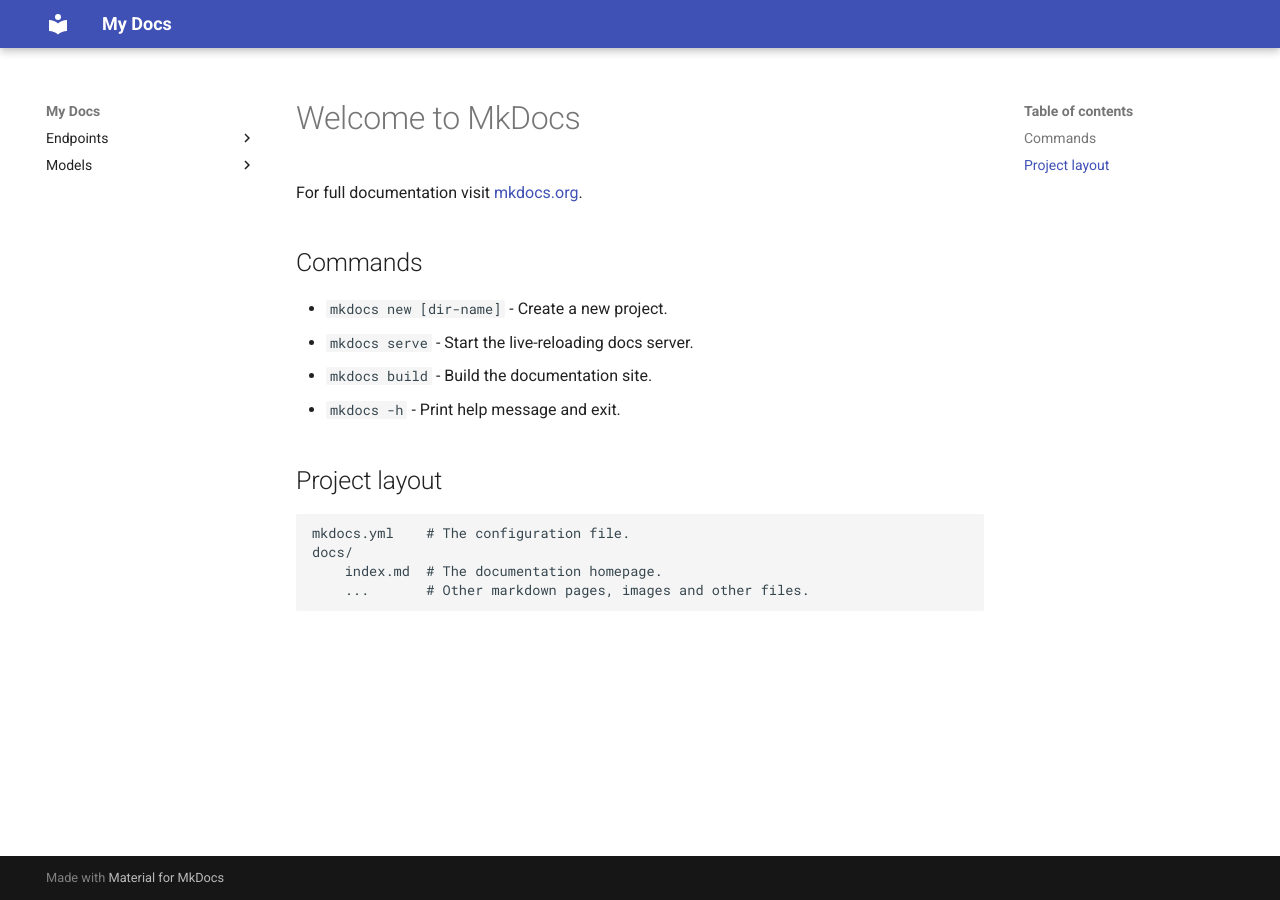
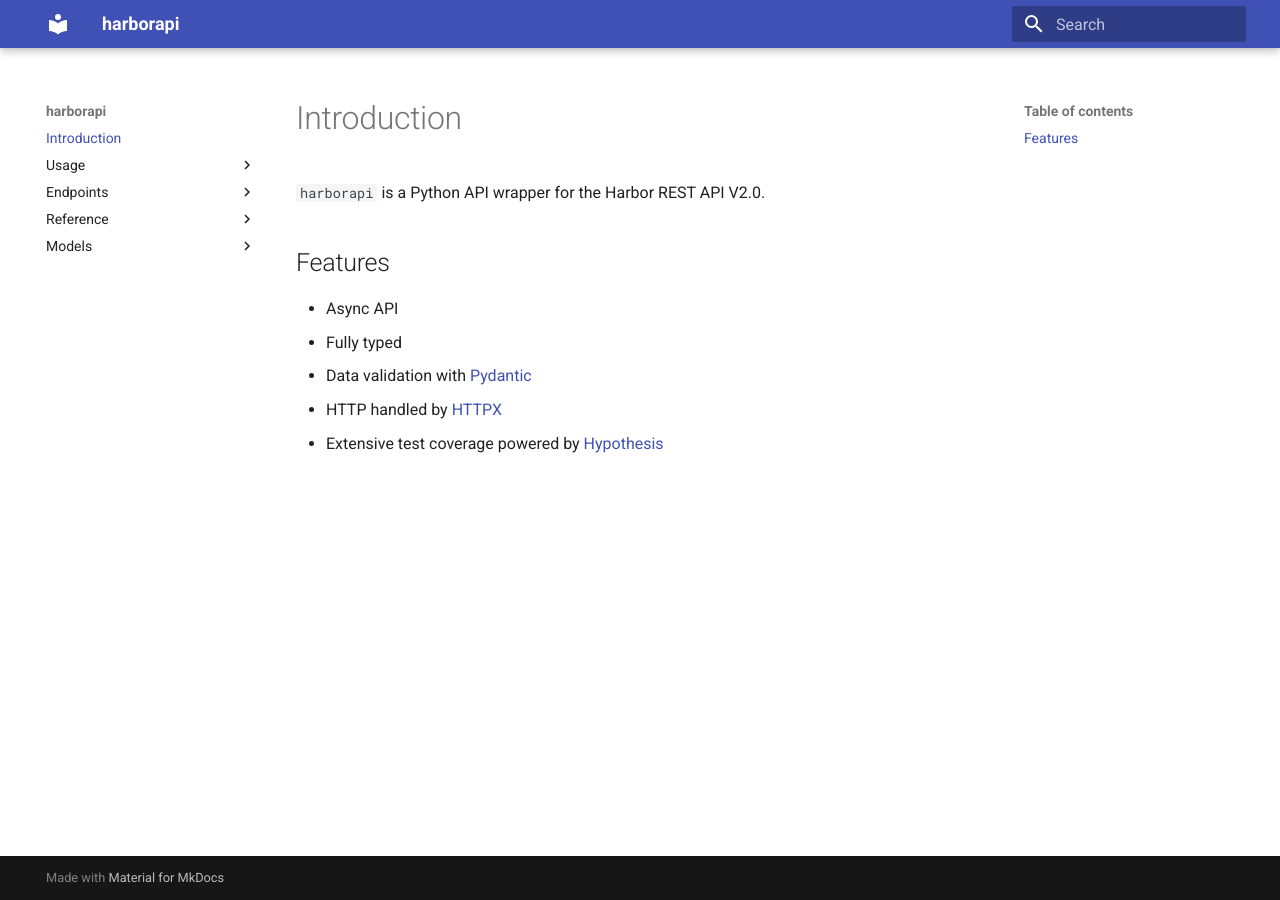
Before and after one commit to unioslo/harborapi, an MkDocs documentation site: the page built from docs/index.md, in a window 1280 px wide. Built offline with MkDocs 1.6.1 and Material for MkDocs 9.7.7, drawn with Linux system fonts in a browser that asks for light colours.

Commit message:
Docs: add pages

```diff
--- a/docs/index.md
+++ b/docs/index.md
@@ -1,17 +1,11 @@
-# Welcome to MkDocs
+# Introduction
 
-For full documentation visit [mkdocs.org](https://www.mkdocs.org).
+`harborapi` is a Python API wrapper for the Harbor REST API V2.0.
 
-## Commands
+## Features
 
-* `mkdocs new [dir-name]` - Create a new project.
-* `mkdocs serve` - Start the live-reloading docs server.
-* `mkdocs build` - Build the documentation site.
-* `mkdocs -h` - Print help message and exit.
-
-## Project layout
-
-    mkdocs.yml    # The configuration file.
-    docs/
-        index.md  # The documentation homepage.
-        ...       # Other markdown pages, images and other files.
+- Async API
+- Fully typed
+- Data validation with [Pydantic](https://pydantic-docs.helpmanual.io/)
+- HTTP handled by [HTTPX](https://www.python-httpx.org/)
+- Extensive test coverage powered by [Hypothesis](https://hypothesis.works/)
--- a/mkdocs.yml
+++ b/mkdocs.yml
@@ -1,7 +1,8 @@
-site_name: My Docs
+site_name: harborapi
 theme:
   name: "material"
 plugins:
+- search
 - autorefs
 - mkdocstrings:
     enable_inventory: true
@@ -13,9 +14,24 @@
           docstring_style: numpy
           members_order: source
           docstring_section_style: table
+          show_source: false
+
+markdown_extensions:
+  - pymdownx.highlight:
+      anchor_linenums: true
+  - pymdownx.inlinehilite
+  - pymdownx.snippets
+  - pymdownx.superfences
 
 nav:
+  - index.md
+  - "Usage":
+    - usage/_intro.md
+    - usage/examples.md
+    - usage/exceptions.md
+    - usage/sync-client.md
   - "Endpoints":
+    - endpoints/_overview.md
     - endpoints/artifacts.md
     - endpoints/audit.md
     - endpoints/cveallowlist.md
@@ -33,5 +49,8 @@
     - endpoints/statistics.md
     - endpoints/systeminfo.md
     - endpoints/users.md
+  - "Reference":
+    - reference/exceptions.md
+    - reference/client.md
   - "Models":
     - models/models.md
```
Also changed, not shown: docs/endpoints/_overview.md (added, +7 -0 lines), docs/models/models.md (+2 -0 lines), docs/reference.md (deleted, +0 -1 lines), docs/reference/client.md (added, +10 -0 lines), docs/reference/exceptions.md (added, +8 -0 lines), docs/usage/_intro.md (added, +13 -0 lines), docs/usage/examples.md (added, +149 -0 lines), docs/usage/exceptions.md (added, +1 -0 lines), docs/usage/sync-client.md (added, +34 -0 lines).
